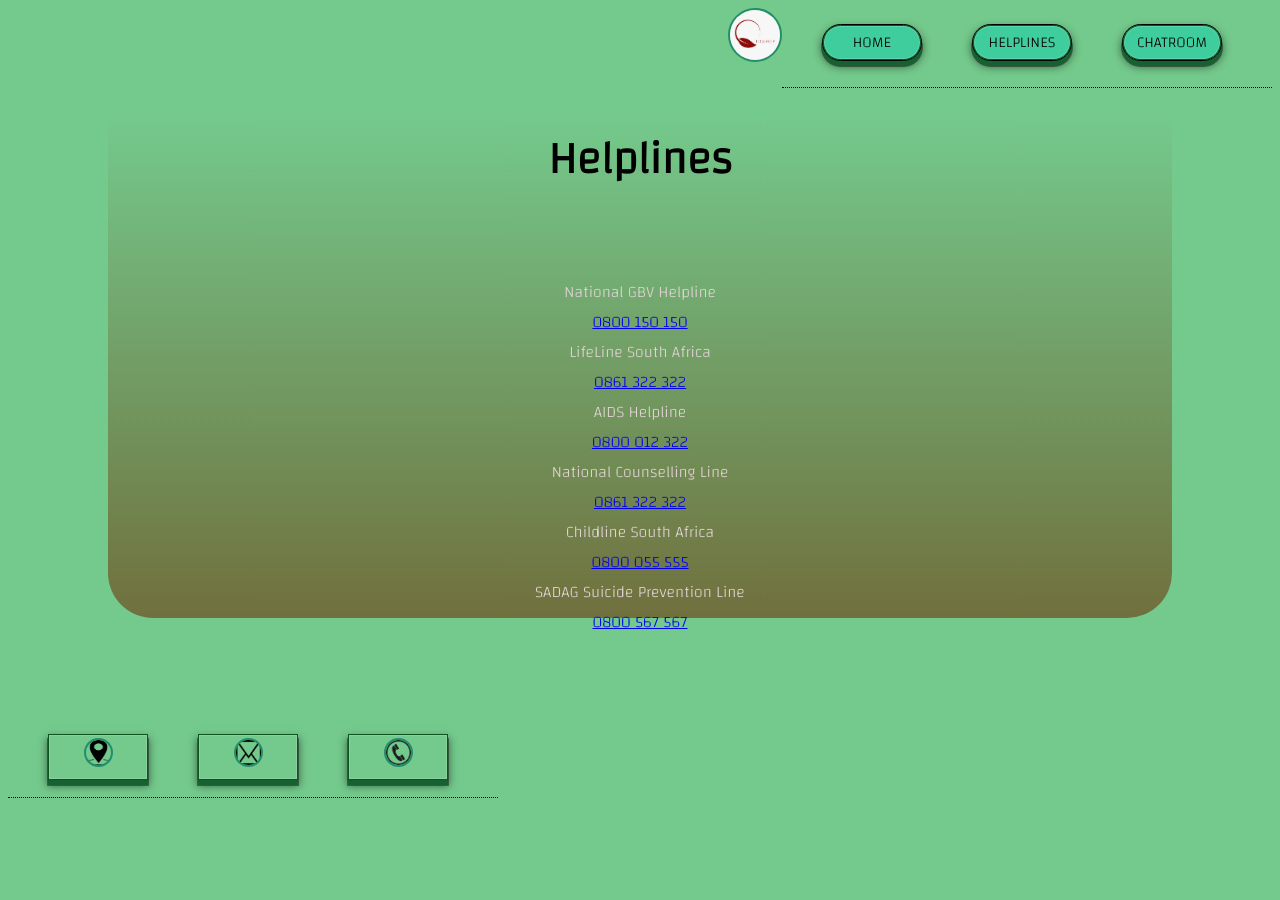
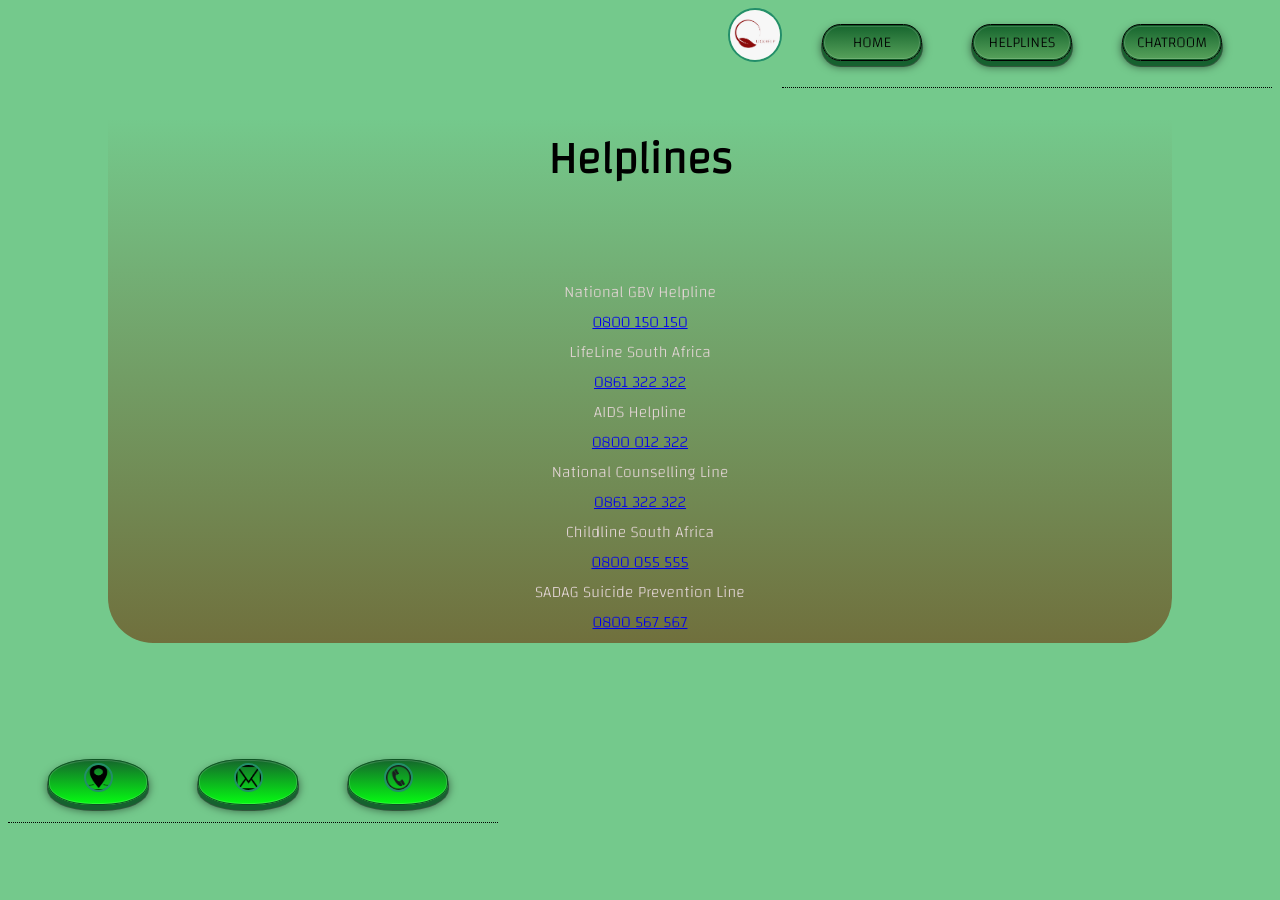
Before and after one commit to kamvegwij/FINAL-CAPSTONE, a Flask app: page /help in a window 1280 px wide. Before the commit the page ends 798 px from the top, so only its background shows below. Run offline with Flask 2, Linux system fonts and the light colour scheme; some web fonts are replaced.

Commit message:
fixed ui issues

```diff
--- a/Product Development/static/css/style.css
+++ b/Product Development/static/css/style.css
@@ -52,7 +52,7 @@
 */
 .info{
   background: linear-gradient(rgb(116, 201, 140), rgb(112, 112, 61));
-  height: 500px;
+  height: 525px;
   border-bottom-left-radius: 45px;
   border-bottom-right-radius: 45px;
   margin-bottom: 100px;
@@ -80,7 +80,7 @@
 }
 #horBar a {
   color: rgb(1, 1, 1);
-  background-color: rgb(64, 205, 158);
+  background: linear-gradient(#15642d, rgb(88, 163, 92));
   text-decoration: none;
   padding: 4px;
   display: block;
@@ -124,6 +124,8 @@
   margin-right: 50px;
   box-shadow: 0 0 0 1px #0d5422 inset,0 0 0 2px rgba(255, 255, 255, 0.15) inset,0 5px 0 0      #16612f,0 5px 0 1px rgba(0, 0, 0, 0.4),0 5px 8px 1px rgba(0, 0, 0, 0.5);
   text-align: center;
+  background: linear-gradient(#15642d, rgb(5, 255, 17));
+  border-radius: 45%;
 }
 /*
 chatroom styling
```
